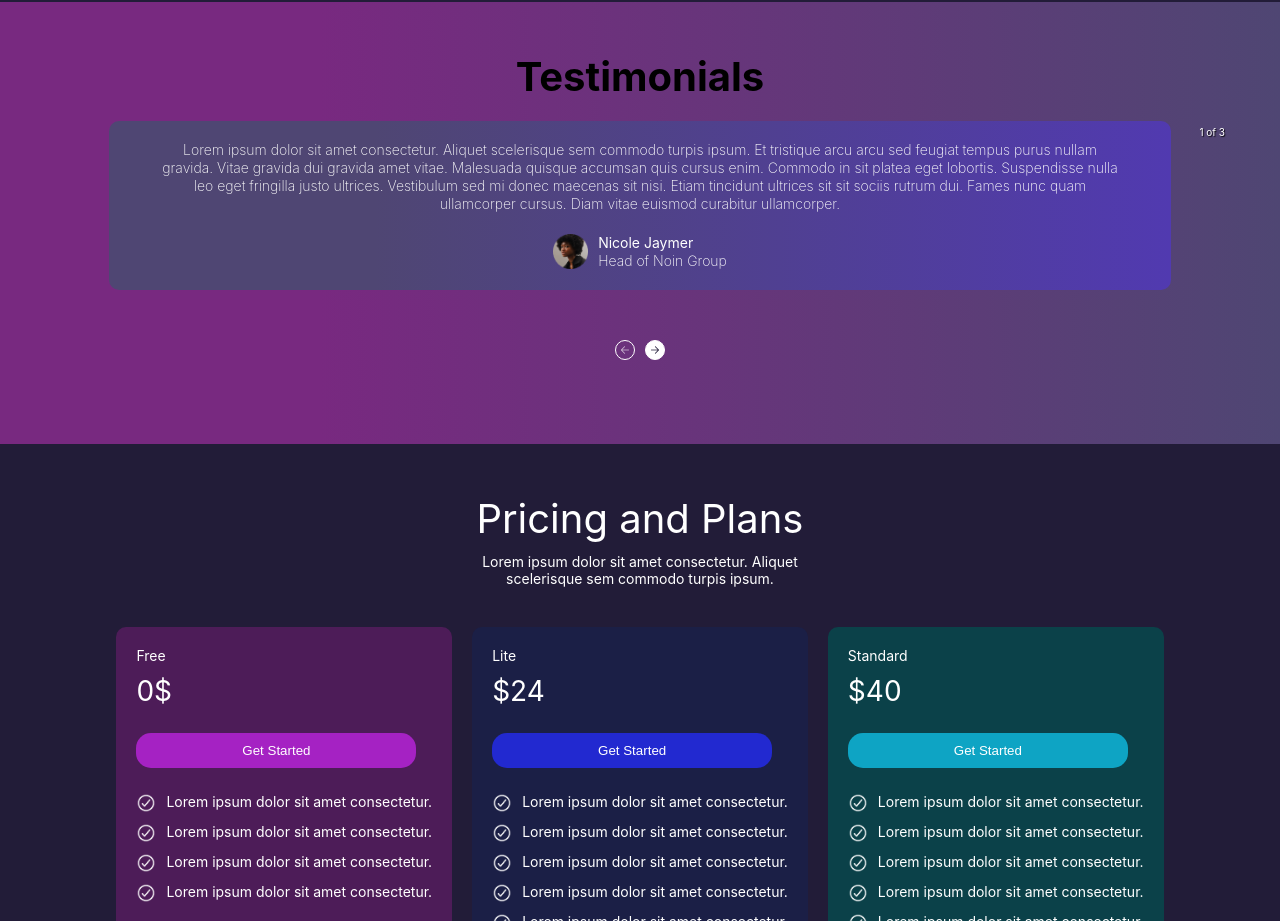
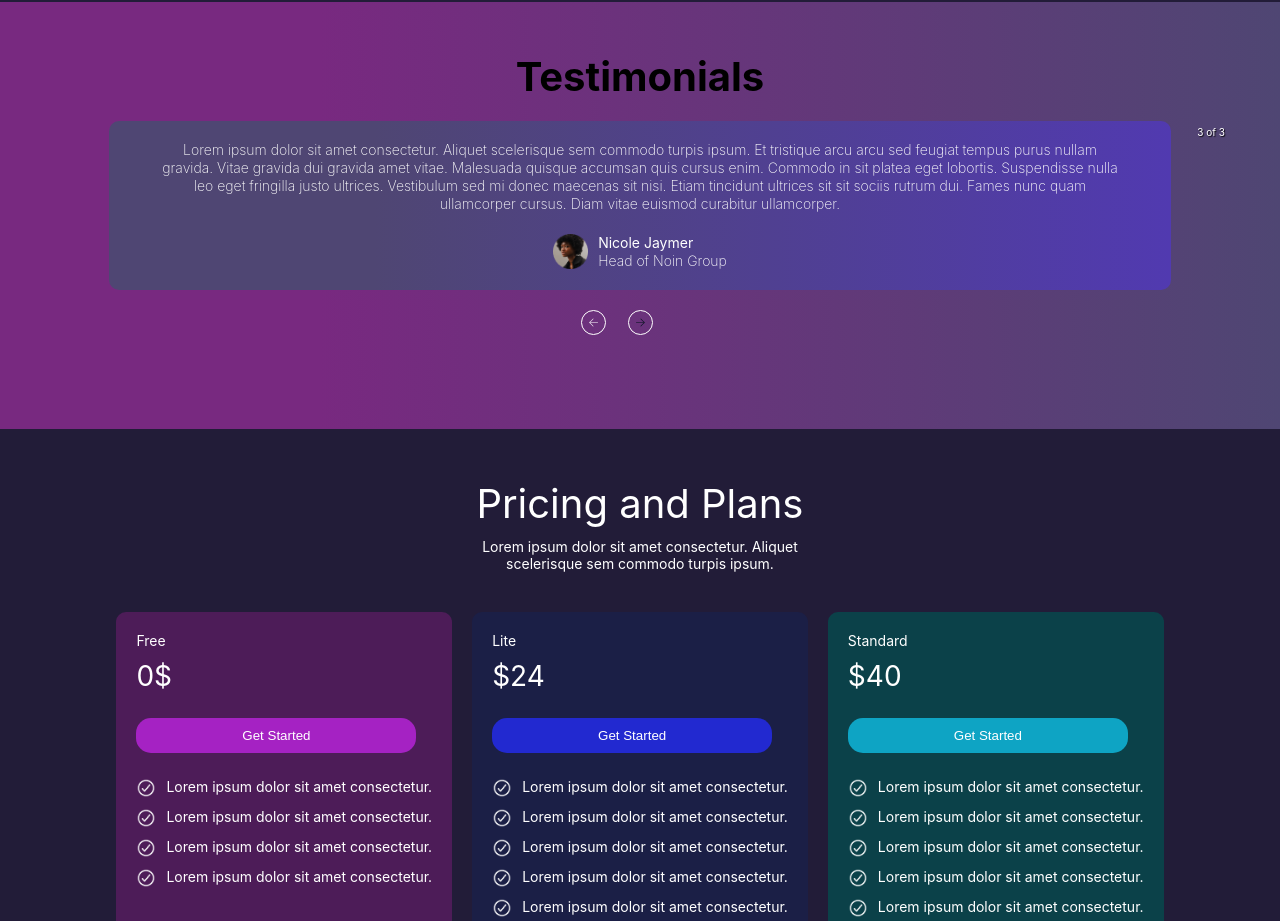
Before and after one commit to Bentike/Neptis, a React (Create React App) app: page / in a window 1280 px wide. Shown: the part 1667-2588 px from the top of the page. Built offline with nearby package versions, Linux system fonts and the light colour scheme.

Commit message:
styled control buttons

```diff
--- a/src/Components/Testimonial.js
+++ b/src/Components/Testimonial.js
@@ -9,7 +9,32 @@ const Testimonial = () => {
   return (
     <div className="testimonial">
       <h3>Testimonials</h3>
-      <Carousel showIndicators={false} showArrows={false}>
+      <Carousel
+        showIndicators={false}
+        showArrows={true}
+        autoPlay={true}
+        interval="1000"
+        renderArrowPrev={(clickHandler, hasPrev) => {
+          return (
+            <div
+             className="back"
+              onClick={clickHandler}
+            >
+              <img src={arrowBack} alt="slide back" className="back-arrow"/>
+            </div>
+          );
+        }}
+        renderArrowNext={(clickHandler, hasNext) => {
+          return (
+            <div
+             className="forward"
+              onClick={clickHandler}
+            >
+             <img src={arrowForward} alt="slide forward" className="forward-arrow"/>
+            </div>
+          );
+        }}
+      >
         <div>
           <div className="testimonial-text-wrap">
             <p className="testimonial-text">
@@ -77,10 +102,10 @@ const Testimonial = () => {
           </div>
         </div>
       </Carousel>
-      <div className="controls">
-        <img src={arrowBack} alt="slide back" />
+      {/* <div className="controls">
+        <img src={arrowBack} alt="slide back"/>
         <img src={arrowForward} alt="slide forward" className="forward" />
-      </div>
+      </div> */}
     </div>
   );
 };
--- a/src/Styles/testimonial.css
+++ b/src/Styles/testimonial.css
@@ -37,6 +37,24 @@
     height: 35px !important;
 }
 
+.back-arrow, .forward-arrow{
+    width: 25px !important;
+    height: 25px !important;
+    border: 1px solid #fff;
+    border-radius: 50px;
+    padding: 5px;
+}
+
+.back{
+    position: absolute;
+    bottom: 0;
+    left: 45%;
+}
+
+.forward{
+  margin-top: 20px;
+}
+
 .role{
     font-weight: 200;
 }
@@ -45,15 +63,24 @@
     margin: 30px 0;
 }
 
-.controls img{
-    width: 20px;
-    height: 20px;
-    border: 1px solid #fff;
-    padding: 3px;
-    margin: 0 5px;
-    border-radius: 50px;
+@media screen and (max-width: 930px){
+    .back{
+        left: 45%;
+    }
+
+    .forward{
+       margin-left: 100px;
+    }
+
 }
 
-.forward{
-    background-color: #fff;
+@media screen and (max-width: 750px){
+    .back{
+        left: 40%;
+    }
+
+    .forward{
+       margin-left: 50px;
+    }
+
 }
```
